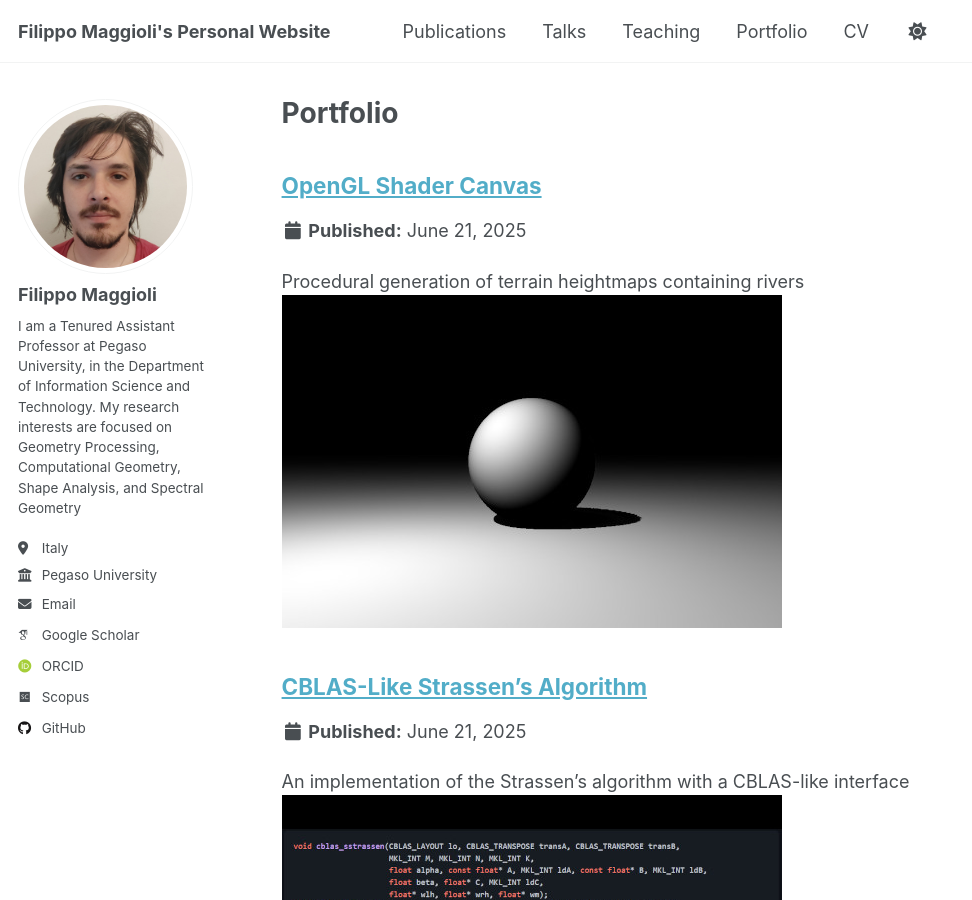
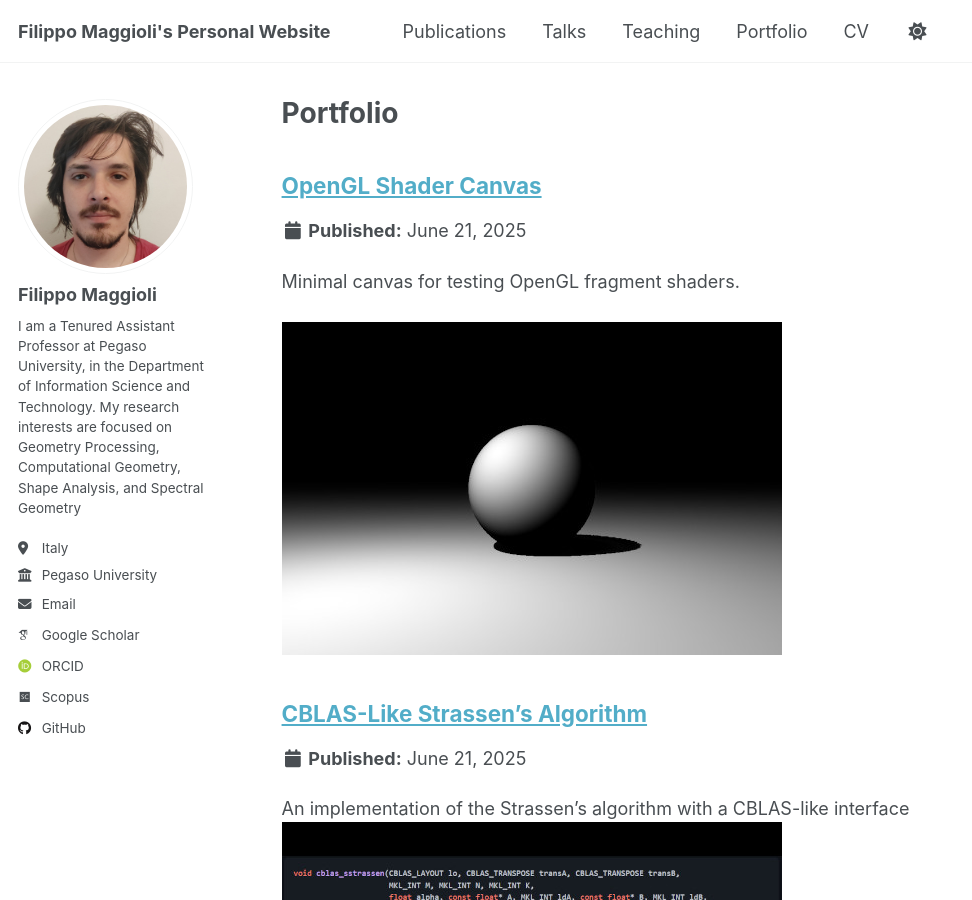
Before and after one commit to fmaggioli/fmaggioli.github.io, a Jekyll site: the page built from _pages/portfolio.html, in a window 1280 px wide and 900 px high. Shown: the whole window, without its empty margins (0-972 px from the left). Built offline with Jekyll 4.4.1, drawn with Linux system fonts in a browser that asks for light colours; some web fonts are replaced.

Commit message:
Polishing portfolio

```diff
--- a/_portfolio/canvas.md
+++ b/_portfolio/canvas.md
@@ -1,6 +1,6 @@
 ---
 title: "OpenGL Shader Canvas"
-excerpt: "Procedural generation of terrain heightmaps containing rivers<br/><img src='/images/portfolio/shader-canvas.jpg'>"
+excerpt: "Minimal canvas for testing OpenGL fragment shaders.<br/><br/><img src='/images/portfolio/shader-canvas.jpg'>"
 collection: portfolio
 ---
 
```
